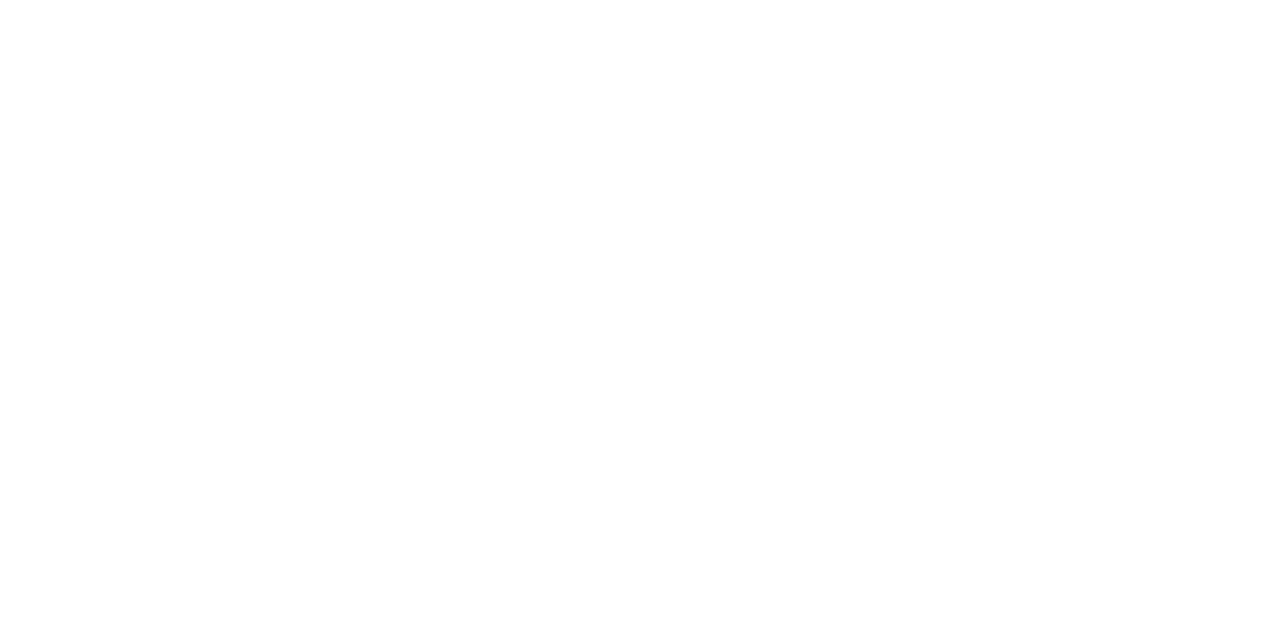
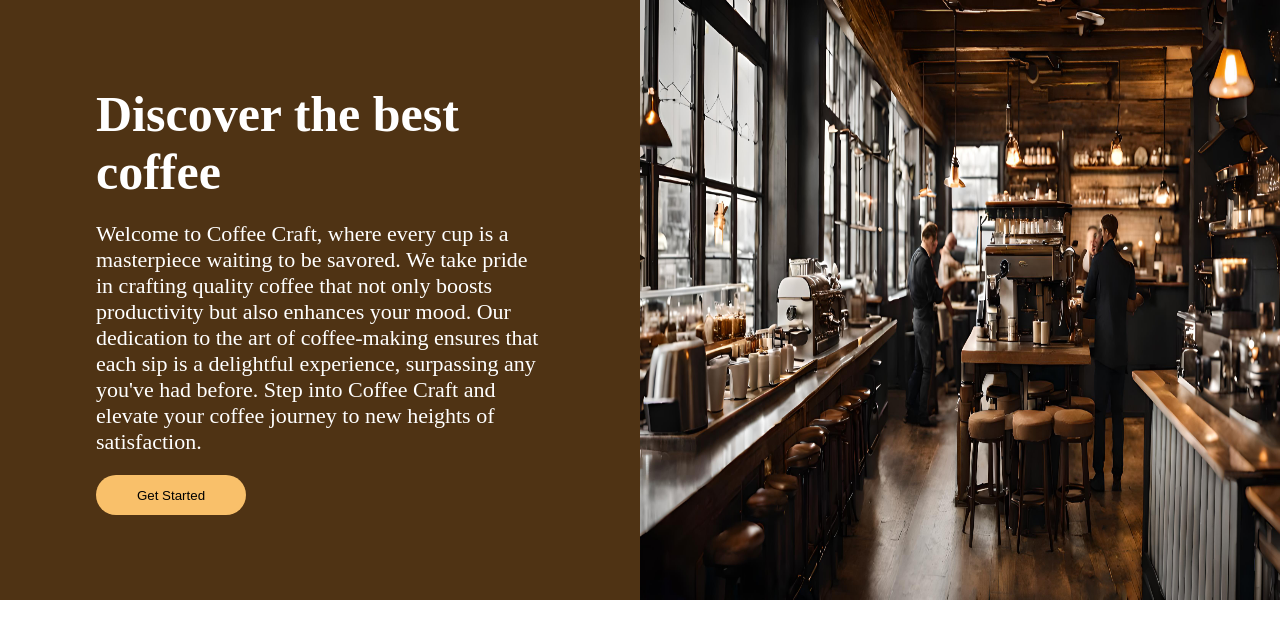
Before and after one commit to batusoyarslan/BKDevs-CoffeeCraft, a plain HTML site: page index.html in a window 1280 px wide. Drawn offline with Linux system fonts and the light colour scheme.

Commit message:
discover section eklendi

```diff
--- a/index.html
+++ b/index.html
@@ -3,9 +3,21 @@
 <head>
     <meta charset="UTF-8">
     <meta name="viewport" content="width=device-width, initial-scale=1.0">
+    <link rel="stylesheet" href="style.css">
     <title>Coffe Craft</title>
+    <div class="discover-section">
+        <div class="discover-text-area">
+            <div class="discover-text-box">
+                <h1 class="discover-header">Discover the best coffee</h1>
+                <p class="discover-p">Welcome to Coffee Craft, where every cup is a masterpiece waiting to be savored. We take pride in crafting quality coffee that not only boosts productivity but also enhances your mood. Our dedication to the art of coffee-making ensures that each sip is a delightful experience, surpassing any you've had before. Step into Coffee Craft and elevate your coffee journey to new heights of satisfaction.</p>
+                <button class="discover-button">Get Started</button>
+            </div>
+        </div>
+        <div class="discover-image">
+            <img src="images/altsayfa.jpg" alt="" style="height: 600px;"">
+        </div>
+    </div>
 </head>
 <body>
-
 </body>
 </html>
--- a/style.css
+++ b/style.css
@@ -0,0 +1,60 @@
+*{
+    padding: 0;
+    margin: 0;
+    box-sizing: border-box;
+}
+
+.discover-section{
+    display: flex;
+    background-color:#4F3314 ;
+    flex-wrap: wrap;
+    color: white;
+}
+
+.discover-image,
+.discover-text-area{
+    width: 50%;
+    display: flex;
+    align-items: center;
+    justify-content: center;
+}
+
+.discover-image img{
+    max-width: 100%;
+}
+
+.discover-p{
+    font-size: 22px;
+    margin: 20px 0px;
+}
+
+.discover-header{
+    font-size: 50px
+}
+
+.discover-text-box{
+    width: 70%;
+    text-align: left;
+}
+
+.discover-button{
+    border: none;
+    width: 150px;
+    height: 40px;
+    border-radius: 20px;
+    background-color: #F9C06A;
+    cursor: pointer;
+}
+
+@media screen and (max-width: 768px) {
+    .discover-text-area {
+        width: 100%;
+    }
+    .discover-button{
+        margin-bottom: 20px;
+    }
+
+    .discover-image{
+       display: none;
+    }
+}
```
